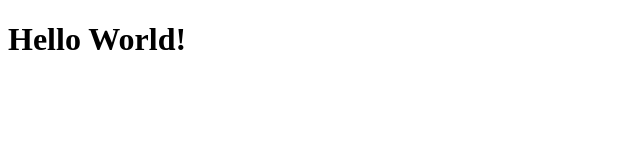
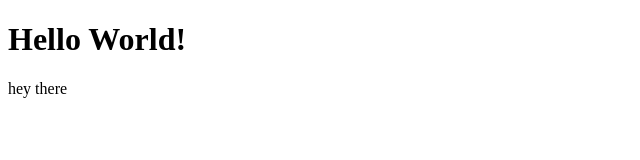
Before and after one commit to Amrit-raj50/Assignment1, a plain HTML site: page index.html in a window 1280 px wide. Shown: the full height of the page, 0-640 px from the left. Drawn offline with Linux system fonts and the light colour scheme.

Commit message:
second commit

```diff
--- a/index.html
+++ b/index.html
@@ -7,5 +7,6 @@
 </head>
 <body>
     <h1>Hello World!</h1>
+    <P>hey there</P>
 </body>
 </html>
```
